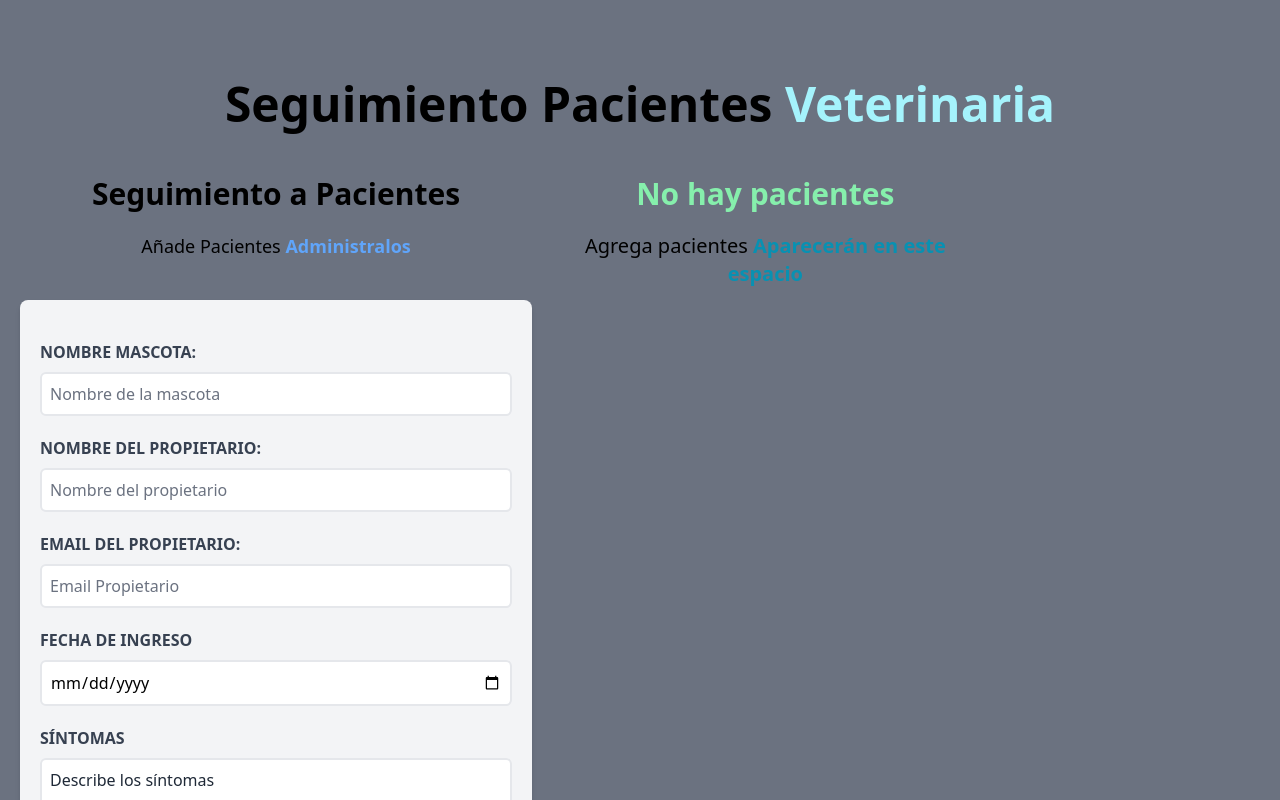
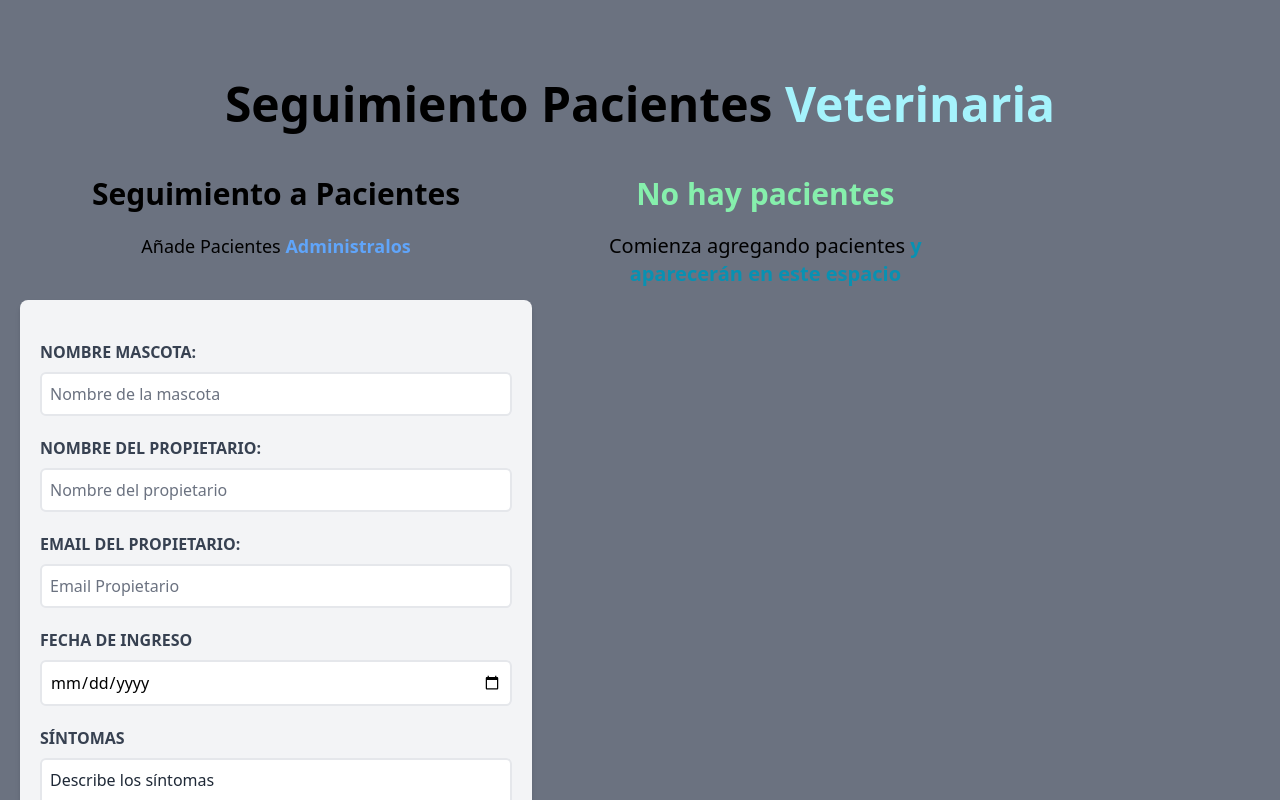
Before and after one commit to alipoloq/APoloE2, a React (Vite) app in the folder citas-react/: page / in a window 1280 px wide. Shown: the top 800 px of the page. Built offline with nearby package versions, Linux system fonts and the light colour scheme.

Commit message:
Tarjeta de pacientes

```diff
--- a/citas-react/src/components/ListaDePacientes.jsx
+++ b/citas-react/src/components/ListaDePacientes.jsx
@@ -25,8 +25,8 @@ function ListaDePacientes({pacientes, setPaciente}) {
       :
       <>
         <h2 className='text-green-300 font-black text-3xl text-center'>No hay pacientes</h2>
-        <p className="text-xl mt-5 mb-10 text-center">Agrega pacientes {' '}
-          <span className="text-cyan-600 font-bold">Aparecerán en este espacio</span>
+        <p className="text-xl mt-5 mb-10 text-center">Comienza agregando pacientes {' '}
+          <span className="text-cyan-600 font-bold">y aparecerán en este espacio</span>
         </p>
       </>
       }
```
